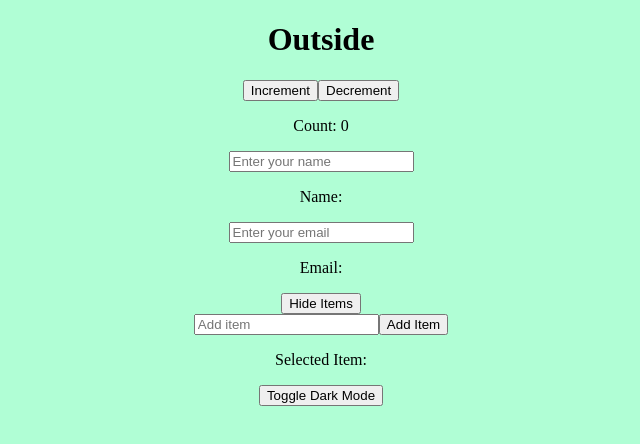
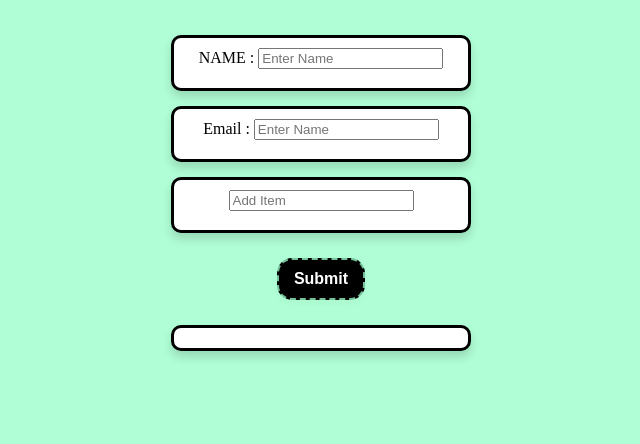
Before and after one commit to pagevamp/react-sandbox, a React (Vite) app: page / in a window 1280 px wide. Shown: the top 444 px of the page, without its empty margins (319-959 px from the left). Built offline with nearby package versions, Linux system fonts and the light colour scheme.

Commit message:
Feat(UserInfo) : Add User info and item through form

```diff
--- a/src/components/Button/Button.tsx
+++ b/src/components/Button/Button.tsx
@@ -3,12 +3,14 @@ import React from "react"
 interface ButtonInterface {
   content: string
   className?: string
-  onClick: React.MouseEventHandler<HTMLButtonElement>
+  type?: "submit" | "reset" | "button" | undefined
+  onClick?: React.MouseEventHandler<HTMLButtonElement>
 }
 
-const Button = ({ content, className, onClick }: ButtonInterface) => {
+const
+Button = ({ content, className, type, onClick }: ButtonInterface) => {
   return (
-    <button onClick={onClick} className={className}>
+    <button onClick={onClick} className={className} type={type}>
       {content}
     </button>
   )
--- a/src/components/FormField/FormField.tsx
+++ b/src/components/FormField/FormField.tsx
@@ -1,29 +1,29 @@
 import React from "react"
-import { useForm } from "react-hook-form"
 
 interface FormFieldInterface {
   placeholder: string
-  onSubmit: React.FormEventHandler<HTMLFormElement>
+  onSubmit?: React.FormEventHandler<HTMLFormElement>
+  onChange?: React.ChangeEventHandler<HTMLInputElement>
   labelName?: string | null
   className?: string
-  name: string
+  value?: string
 }
 const FormField = ({
   placeholder,
-  onSubmit,
+  onChange,
   labelName,
+  value,
   className,
-  name,
 }: FormFieldInterface) => {
-  const { register } = useForm()
   return (
     <>
-      <form onSubmit={onSubmit} className={className}>
+      <div className={className}>
         <label>
           {labelName}
-          <input placeholder={placeholder} {...register(`${name}`)} />
+          <input placeholder={placeholder} onChange={onChange} value={value} />
+          <p></p>
         </label>
-      </form>
+      </div>
     </>
   )
 }
--- a/src/components/Titles/Titles.tsx
+++ b/src/components/Titles/Titles.tsx
@@ -1,5 +1,3 @@
-import React from "react"
-
 interface TitleInterface {
   className?: string
   content: string
--- a/src/features/UserInfo/UserInfo.tsx
+++ b/src/features/UserInfo/UserInfo.tsx
@@ -1,7 +1,57 @@
-import React from "react"
+import Button from "../../components/Button/Button"
+import FormField from "../../components/FormField/FormField"
+import useUserFields from "../../hooks/useUserFields"
+import styles from "./style.module.css"
 
 const UserInfo = () => {
-  return <div>UserInfo</div>
+  const {
+    name,
+    email,
+    items,
+    itemInput,
+    setItemInput,
+    handleNameChange,
+    handleEmailChange,
+    addItem,
+    handleSubmit,
+  } = useUserFields()
+
+  return (
+    <div className={styles.full}>
+      <form onSubmit={handleSubmit}>
+        <FormField
+          labelName="NAME : "
+          className={styles.form}
+          placeholder="Enter Name"
+          onChange={handleNameChange}
+          value={name}
+        />
+        <FormField
+          labelName="Email : "
+          className={styles.form}
+          placeholder="Enter Name"
+          onChange={handleEmailChange}
+          value={email}
+        />
+        <FormField
+          className={styles.form}
+          placeholder="Add Item"
+          onChange={(e) => setItemInput(e.target.value)}
+          value={itemInput}
+        />
+
+        <Button content="Submit" className={styles.add} type="submit" />
+      </form>
+      <div className={styles.itemsList}>
+        {items.map((item, index) => (
+          <p key={index}>
+            {" "}
+            Item no {index + 1}: {item}
+          </p>
+        ))}
+      </div>
+    </div>
+  )
 }
 
 export default UserInfo
--- /dev/null
+++ b/src/features/UserInfo/style.module.css
@@ -0,0 +1,41 @@
+.full {
+  display: flex;
+  flex-direction: column;
+  align-items: center;
+}
+
+.itemsList,
+.form {
+  background: white;
+  color: black;
+  width: 250px;
+  border: 3px solid black;
+  padding: 10px 22px;
+  border-radius: 10px;
+  box-shadow: 0px 6px 10px #00000025;
+  margin: 15px 20px;
+}
+
+.form {
+  height: 30px;
+}
+
+.add {
+  border: 2px dashed #98fec9c2;
+  border-radius: 15px;
+  font-size: 1rem;
+  font-weight: 600;
+  background-color: black;
+  color: white;
+  margin: 10px 20px;
+  padding: 10px 15px;
+  box-shadow: 0px 5.5px 6.5px 0px #06060605;
+  transition: all 0.25s ease;
+}
+
+.decrement:hover {
+  border: #0e8748f5;
+  background-color: #0e8748f5;
+  color: black;
+  transform: scale(1.5);
+}
--- a/src/hooks/useGreet.ts
+++ /dev/null
@@ -1 +0,0 @@
-export default function useGreet() {}
--- a/src/hooks/useUserFields.ts
+++ b/src/hooks/useUserFields.ts
@@ -1 +1,53 @@
-export default function useUserFields() {}
+import { useCallback, useRef, useState } from "react"
+
+export default function useUserFields() {
+  const [email, setEmail] = useState("")
+  const [name, setName] = useState("")
+  const [itemInput, setItemInput] = useState("")
+  const [items, setItems] = useState<string[]>([])
+
+  const handleNameChange = useCallback(
+    (e: React.ChangeEvent<HTMLInputElement>) => {
+      setName(e.target.value)
+    },
+    []
+  )
+
+  const handleEmailChange = useCallback(
+    (e: React.ChangeEvent<HTMLInputElement>) => {
+      setEmail(e.target.value)
+    },
+    []
+  )
+
+  function addItem() {
+    if (itemInput.trim() !== "") {
+      setItems((prev) => [...prev, itemInput])
+      setItemInput("")
+    }
+  }
+
+  const handleSubmit = (e: React.FormEvent) => {
+    e.preventDefault()
+    const newItems = [
+      itemInput.trim() && `${itemInput}`,
+    ].filter(Boolean)
+
+    setItems((prev) => [...prev, ...newItems])
+
+    setName("")
+    setEmail("")
+    setItemInput("")
+  }
+  return {
+    name,
+    email,
+    items,
+    itemInput,
+    setItemInput,
+    handleNameChange,
+    handleEmailChange,
+    addItem,
+    handleSubmit,
+  }
+}
--- a/src/pages/HomePage.tsx
+++ b/src/pages/HomePage.tsx
@@ -1,131 +1,11 @@
-import React from "react"
-import { useEffect, useRef, useState } from "react"
+import UserInfo from "../features/UserInfo/UserInfo"
 
 const HomePage = () => {
-  const [count, setCount] = useState(0)
-  const [isDarkMode, setIsDarkMode] = useState(false)
-  const [name, setName] = useState("")
-  const [email, setEmail] = useState("")
-  const [isVisible, setIsVisible] = useState(true)
-  const [items, setItems] = useState<string[]>([])
-  const [selectedItem, setSelectedItem] = useState<string | null>(null)
-
-  const inputRef = useRef<HTMLInputElement>(null)
-
-  useEffect(() => {
-    const storedCount = localStorage.getItem("count")
-    if (storedCount) {
-      setCount(parseInt(storedCount))
-    }
-  }, [])
-
-  useEffect(() => {
-    localStorage.setItem("count", count.toString())
-  }, [count])
-
-  useEffect(() => {
-    document.title = `Hello ${name}`
-  }, [name])
-
-  useEffect(() => {
-    if (selectedItem) {
-      console.log(selectedItem)
-    }
-  }, [selectedItem])
-
-  useEffect(() => {
-    document.body.classList.toggle("dark", isDarkMode)
-  }, [isDarkMode])
-
-  const increment = () => {
-    setCount(count + 1)
-  }
-
-  const decrement = () => {
-    setCount(count - 1)
-  }
-
-  const handleNameChange = (e: React.ChangeEvent<HTMLInputElement>) => {
-    setName(e.target.value)
-  }
-
-  const handleEmailChange = (e: React.ChangeEvent<HTMLInputElement>) => {
-    setEmail(e.target.value)
-  }
-
-  const toggleVisibility = () => {
-    setIsVisible(!isVisible)
-  }
-
-  function addItem() {
-    if (inputRef.current && inputRef.current.value) {
-      setItems([...items, inputRef.current.value])
-      inputRef.current.value = ""
-    }
-  }
-
-  async function handleSubmit() {
-    // Do something with data...
-  }
-
-  return (
-    <div>
-      <h1 className="text-2xl font-bold">Outside</h1>
-      <div>
-        <button onClick={increment}>Increment</button>
-        <button onClick={decrement}>Decrement</button>
-        <p>Count: {count}</p>
-      </div>
-      <form onSubmit={handleSubmit}>
-        <div>
-          <input
-            type="text"
-            value={name}
-            onChange={handleNameChange}
-            placeholder="Enter your name"
-          />
-          <p>Name: {name}</p>
-        </div>
-        <div>
-          <input
-            type="email"
-            value={email}
-            onChange={handleEmailChange}
-            placeholder="Enter your email"
-          />
-          <p>Email: {email}</p>
-        </div>
-        <div>
-          <div>
-            <button onClick={toggleVisibility}>
-              {isVisible ? "Hide" : "Show"} Items
-            </button>
-            {isVisible && (
-              <div>
-                <input type="text" ref={inputRef} placeholder="Add item" />
-                <button onClick={addItem}>Add Item</button>
-                <ul>
-                  {items.map((item, index) => (
-                    <li key={index} onClick={() => setSelectedItem(item)}>
-                      {item}
-                    </li>
-                  ))}
-                </ul>
-              </div>
-            )}
-          </div>
-          <div>
-            <p>Selected Item: {selectedItem}</p>
-          </div>
-        </div>
-      </form>
-      <div>
-        <button onClick={() => setIsDarkMode(!isDarkMode)}>
-          Toggle Dark Mode
-        </button>
-      </div>
-    </div>
-  )
+    return(
+        <>
+        <UserInfo/>
+        </>
+    )
 }
 
 export default HomePage
```
